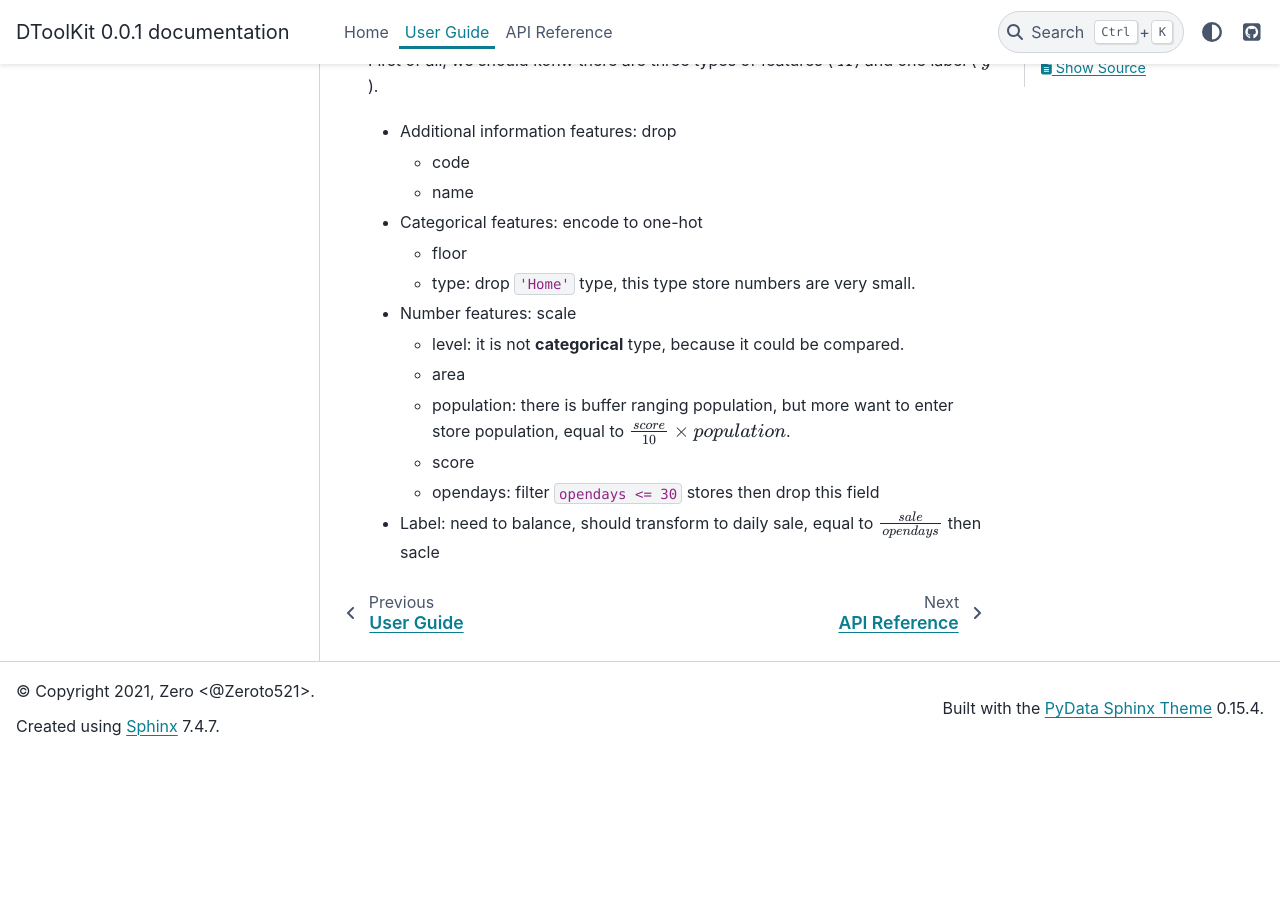
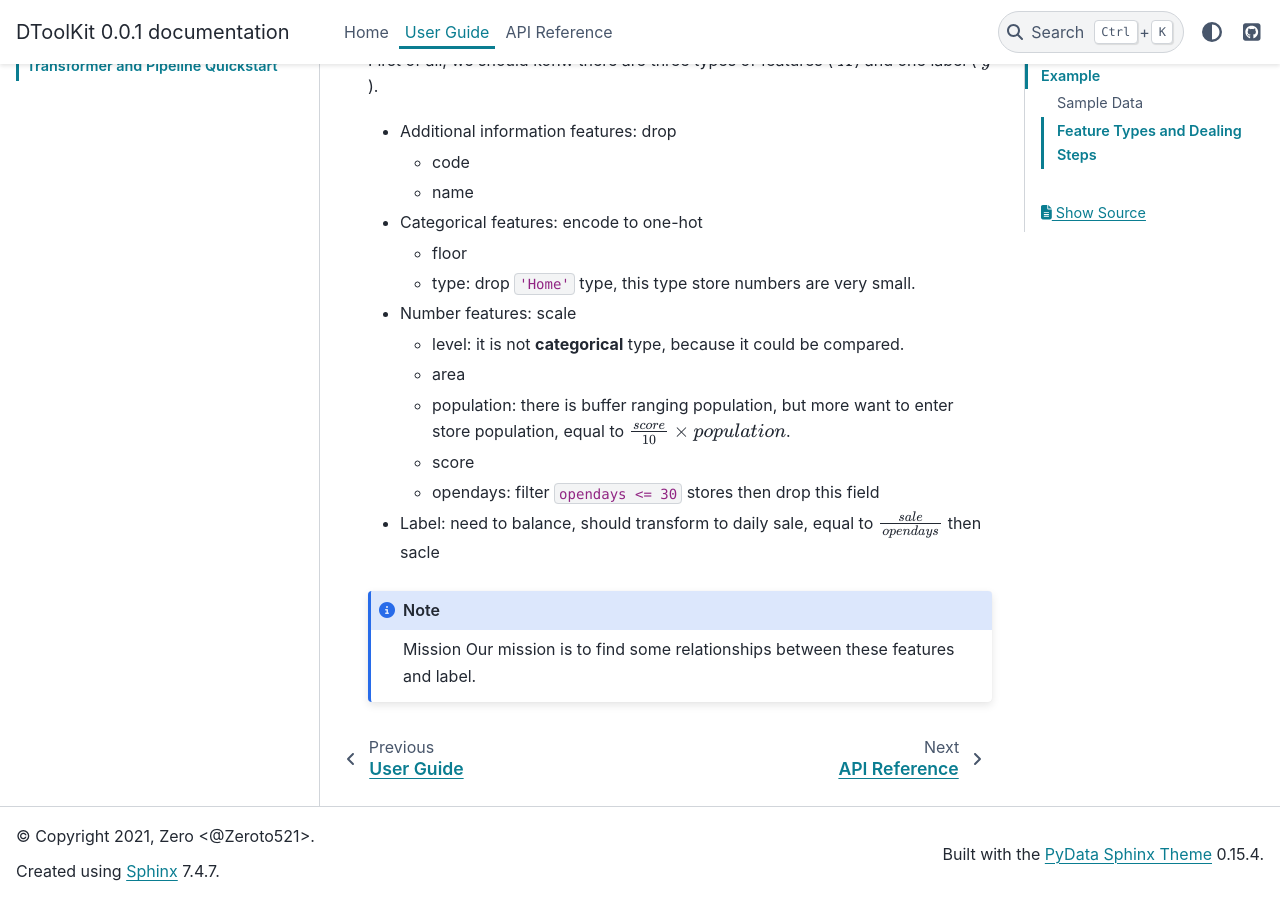
Before and after one commit to Zeroto521/my-data-toolkit, a Sphinx documentation site: the page built from doc/source/guide/transformer.md, in a window 1280 px wide and 900 px high, scrolled down 1425 px. Built offline with Sphinx 7.4.7 and the PyData theme 0.15.4, drawn with Linux system fonts in a browser that asks for light colours; before the commit the page ends 2180 px from its top, so only the background shows below that.

Commit message:
DOC: add mission part

```diff
--- a/doc/source/guide/transformer.md
+++ b/doc/source/guide/transformer.md
@@ -65,3 +65,7 @@
   - score
   - opendays: filter `opendays <= 30` stores then drop this field
 - Label: need to balance, should transform to daily sale, equal to {math}`\frac{sale}{opendays}` then sacle
+
+:::{note} Mission
+Our mission is to find some relationships between these features and label.
+:::
```
